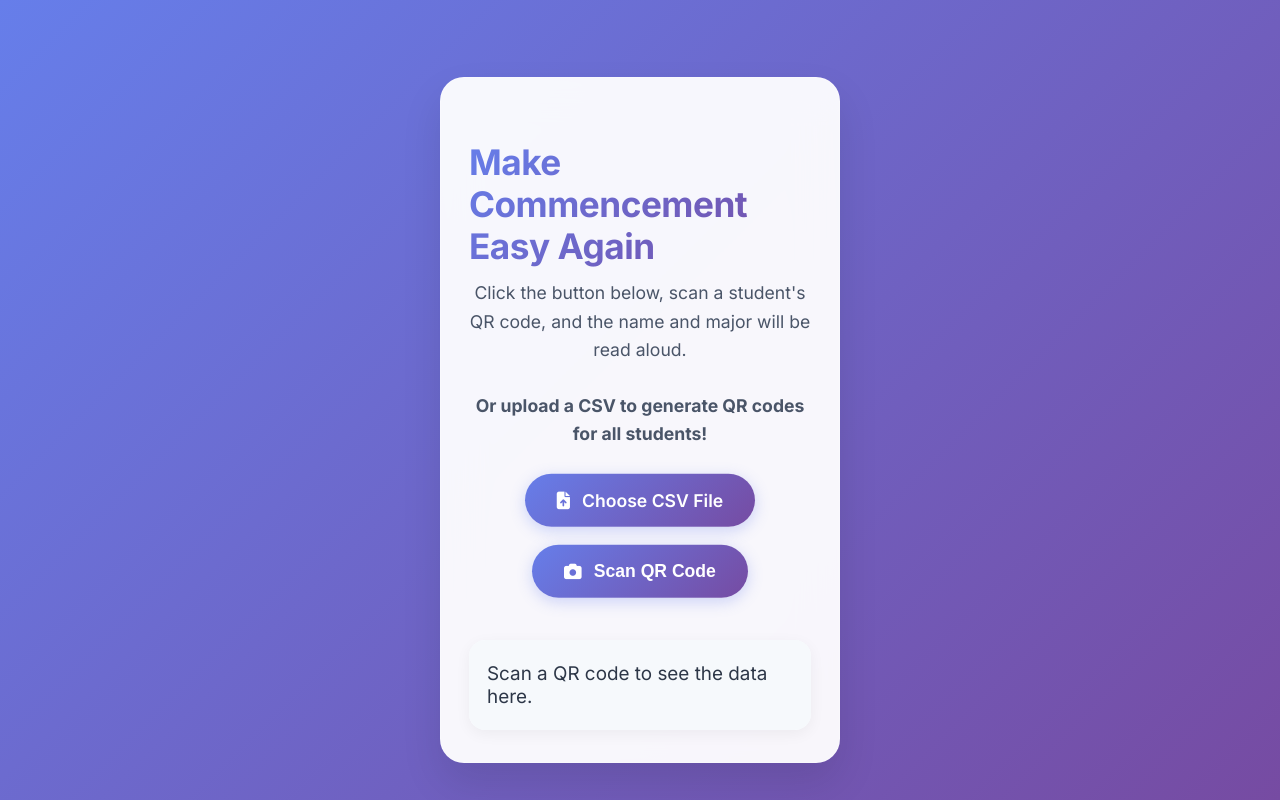
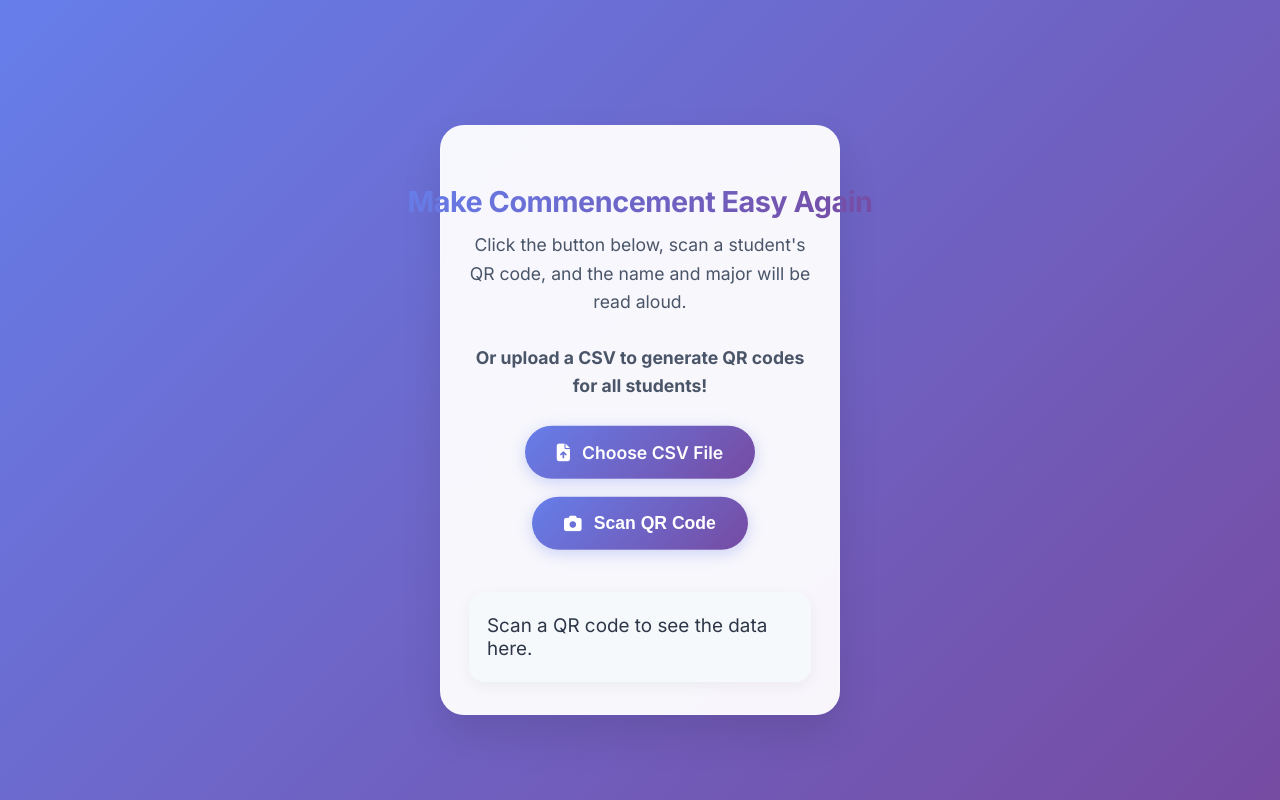
Before and after one commit to Wasif-Karim03/make_commencement_easy_again, a plain HTML site: page index.html in a window 1280 px wide. Drawn offline with nearby package versions, Linux system fonts and the light colour scheme.

Commit message:
Improve title text alignment and prevent line wrapping

```diff
--- a/index.html
+++ b/index.html
@@ -59,7 +59,7 @@
 
         h1 {
             color: #2d3748;
-            font-size: 2.2em;
+            font-size: 1.8em;
             margin-bottom: 12px;
             letter-spacing: -0.5px;
             font-weight: 700;
@@ -67,6 +67,9 @@
             -webkit-background-clip: text;
             -webkit-text-fill-color: transparent;
             background-clip: text;
+            text-align: center;
+            white-space: nowrap;
+            line-height: 1.2;
         }
 
         .instructions {
```
